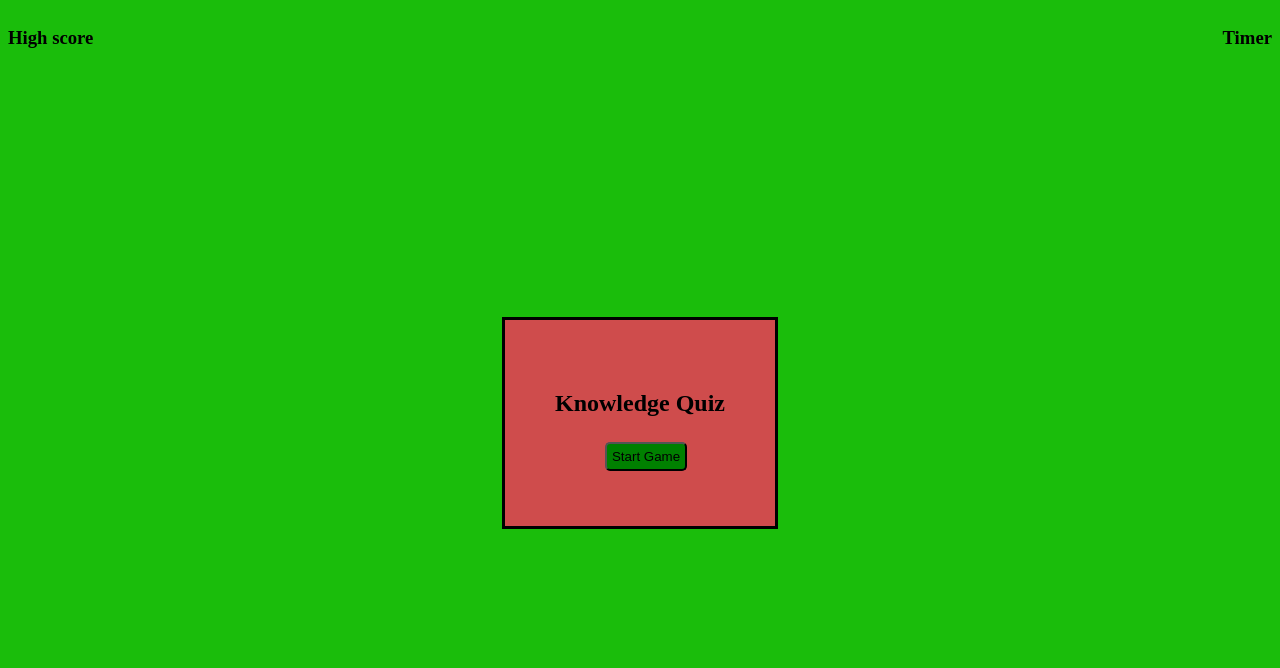
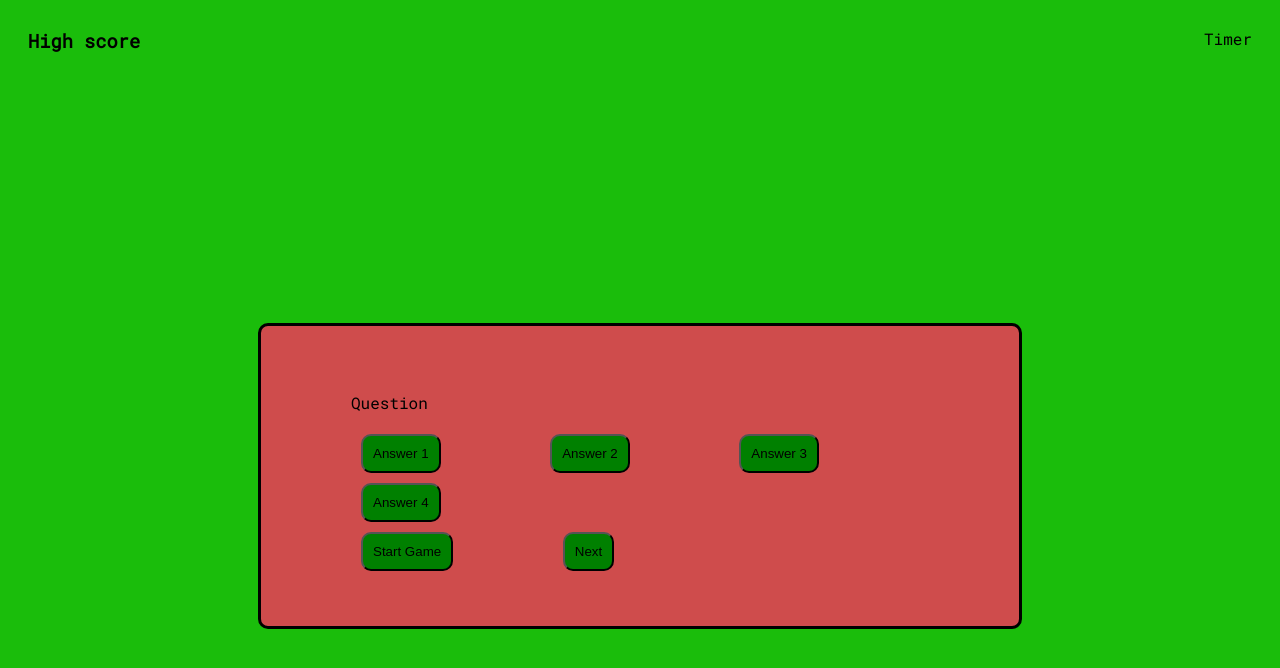
Before and after one commit to 1Gerardo3/Pop-Quiz, a plain HTML site: page index.html in a window 1280 px wide. Drawn offline with Linux system fonts and the light colour scheme.

Commit message:
add js and ids to html

```diff
--- a/Assests/style/script/script.js
+++ b/Assests/style/script/script.js
@@ -0,0 +1,5 @@
+ var highScore = "#high-score"
+ var timer = "#timer"
+ var startGame = "#start-game"
+ var questions = ""
+ var answers = ""
--- a/Assests/style/style/style.css
+++ b/Assests/style/style/style.css
@@ -1,4 +1,6 @@
 body {
+  box-sizing: border-box;
+  font-family: 'Roboto Mono', monospace;
   background-color: rgb(26, 189, 11);
 }
 .header-flex {
@@ -13,17 +15,28 @@ section {
   margin: 100px;
 }
 
-.quiz-box {
+.container {
   background-color: rgb(207, 76, 76);
   display: inline-block;
   padding: 50px;
   margin: 50px;
   border: 3px solid black;
+  border-radius: 10px;
 }
 
 button {
   background-color: green;
-  border-radius: 5px;
-  padding: 5px;
-  margin: 5px 25px 5px 50px;
+  border-radius: 10px;
+  padding: 10px;
+  margin: 5px 50px 5px 50px;
 }
+
+#high-score{
+  padding: 10px;
+  margin: 10px;
+}
+
+#timer {
+  padding: 10px;
+  margin: 10px;
+}
--- a/index.html
+++ b/index.html
@@ -4,6 +4,12 @@
     <meta charset="UTF-8" />
     <meta http-equiv="X-UA-Compatible" content="IE=edge" />
     <meta name="viewport" content="width=device-width, initial-scale=1.0" />
+    <link rel="preconnect" href="https://fonts.googleapis.com" />
+    <link rel="preconnect" href="https://fonts.gstatic.com" crossorigin />
+    <link
+      href="https://fonts.googleapis.com/css2?family=Roboto+Mono&display=swap"
+      rel="stylesheet"
+    />
     <link rel="stylesheet" href="./Assests/style/style/style.css" />
     <title>Knowledge Quiz</title>
   </head>
@@ -11,16 +17,30 @@
     <header class="header-flex">
       <h3 id="high-score">High score</h3>
 
-      <h3 id="timer">Timer</h3>
+      <timer id="timer">Timer</timer>
     </header>
 
     <main>
       <section>
-        <div class="quiz-box">
-          <h1>Knowledge Quiz</h1>
-          <button id="start-game">Start Game</button>
+        <div class="container">
+          <div id="questions-container" class="hide">
+            <ul id="questions">
+              Question
+            </ul>
+            <div id="answer-btn" class="" btn-grid>
+              <button class="btn">Answer 1</button>
+              <button class="btn">Answer 2</button>
+              <button class="btn">Answer 3</button>
+              <button class="btn">Answer 4</button>
+            </div>
+          </div>
+
+          <div clas="controls"></div>
+          <button id="start-btn" class="start-btn btn">Start Game</button>
+          <button id="next-btn" class="next-btn btn hide">Next</button>
         </div>
       </section>
     </main>
+    <script src="./Assests/style/script/script.js"></script>
   </body>
 </html>
```
